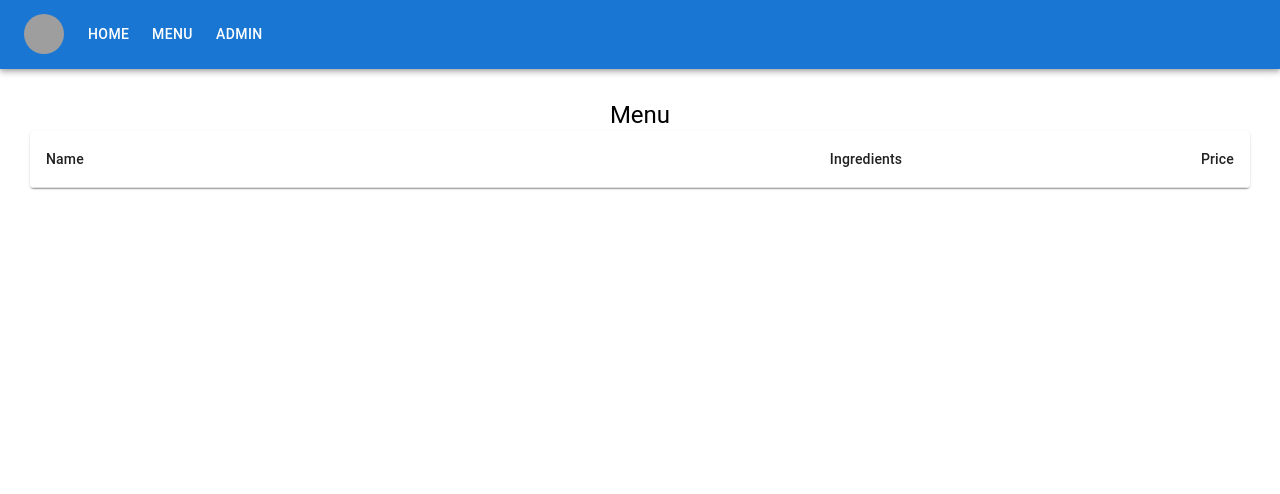
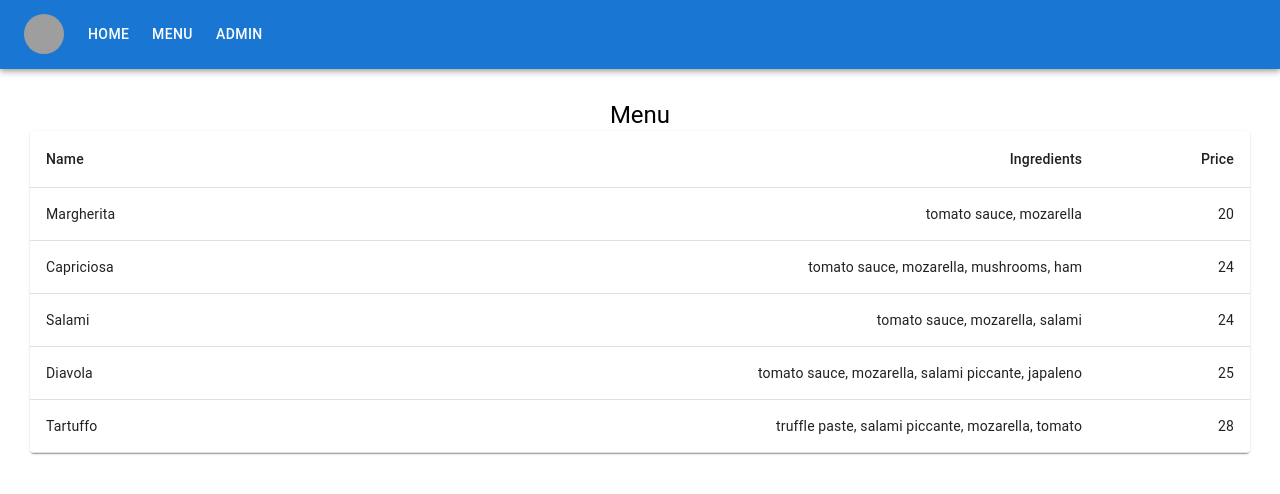
Before and after one commit to mlesiak/pizza-app, a React (Create React App) app in the folder pizza-app/: page /menu in a window 1280 px wide. Shown: the top 494 px of the page. Built offline with nearby package versions, Linux system fonts and the light colour scheme; data requests are answered from the project's data file; grey boxes are pictures that could not be loaded.

Commit message:
added pizza list from json server api

```diff
--- a/pizza-app/src/content/menu/index.js
+++ b/pizza-app/src/content/menu/index.js
@@ -10,12 +10,14 @@ import TableRow from "@mui/material/TableRow";
 import Paper from "@mui/material/Paper";
 
 export const Menu = () => {
+  const [pizzas, setPizzas] = useState([]);
+
   useEffect(() => {
     fetch("http://localhost:3000/menu")
       .then((r) => r.json())
       .then((data) => {
         const formattedValue = data;
-        console.log(formattedValue);
+        setPizzas(formattedValue);
       });
   }, []);
 
@@ -30,7 +32,17 @@ export const Menu = () => {
               <TableCell align="right">Price</TableCell>
             </TableRow>
           </TableHead>
-          <TableBody></TableBody>
+          <TableBody>
+            {pizzas.map((pizza) => {
+              return (
+                <TableRow key={pizza.id}>
+                  <TableCell>{pizza.name}</TableCell>
+                  <TableCell align="right">{pizza.ingredients}</TableCell>
+                  <TableCell align="right">{pizza.price}</TableCell>
+                </TableRow>
+              );
+            })}
+          </TableBody>
         </Table>
       </TableContainer>
     </PageWrapper>
```
